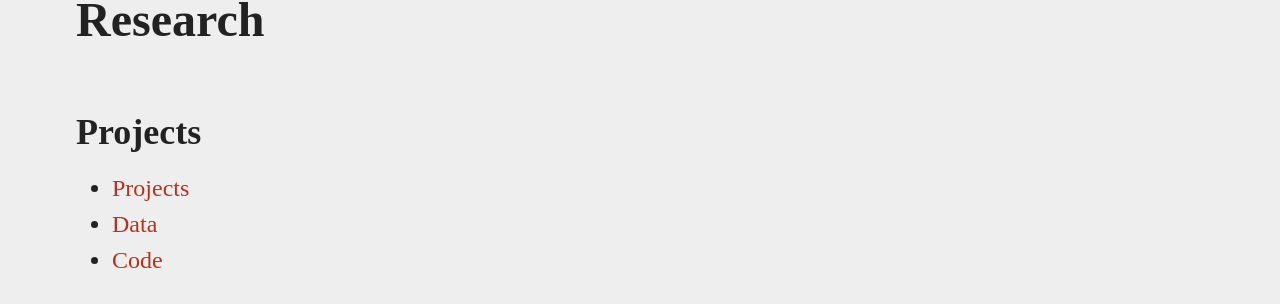
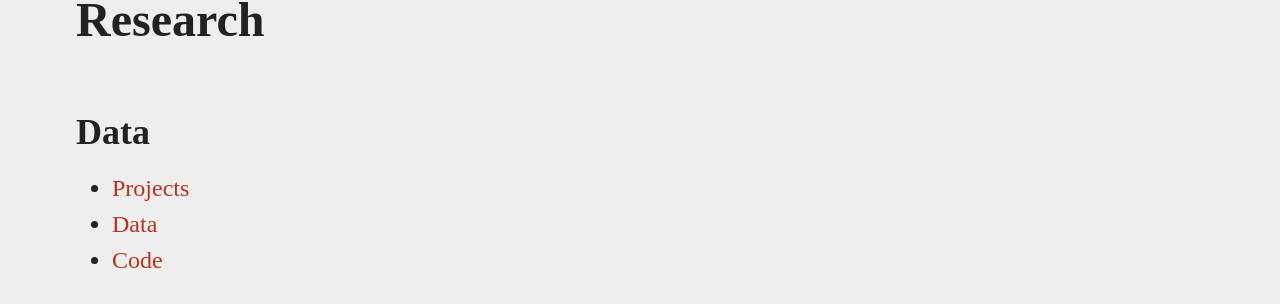
Before and after one commit to viprlab/viprlab.github.io, a Jekyll site: the page built from data.md, in a window 1280 px wide and 900 px high. Shown: the part 155-459 px from the top of the window. Built offline with Jekyll 4.4.1, drawn with Linux system fonts in a browser that asks for light colours.

Commit message:
update new page

```diff
--- a/_data/menu-research.yml
+++ b/_data/menu-research.yml
@@ -2,7 +2,7 @@
   href: "/research/"
 
 - title: "Data"
-  href: "/research/"
+  href: "/research/data"
 
 - title: "Code"
   href: "/research/"
--- a/data.md
+++ b/data.md
@@ -5,7 +5,7 @@
 permalink: /research/data/
 ---
 
-## Projects
+## Data
 {% include nav-research.html  %}
 
 We have a number of funded and non-funded projects which are currently on-going.
```
Also changed, not shown: research.md (+1 -1 lines).
